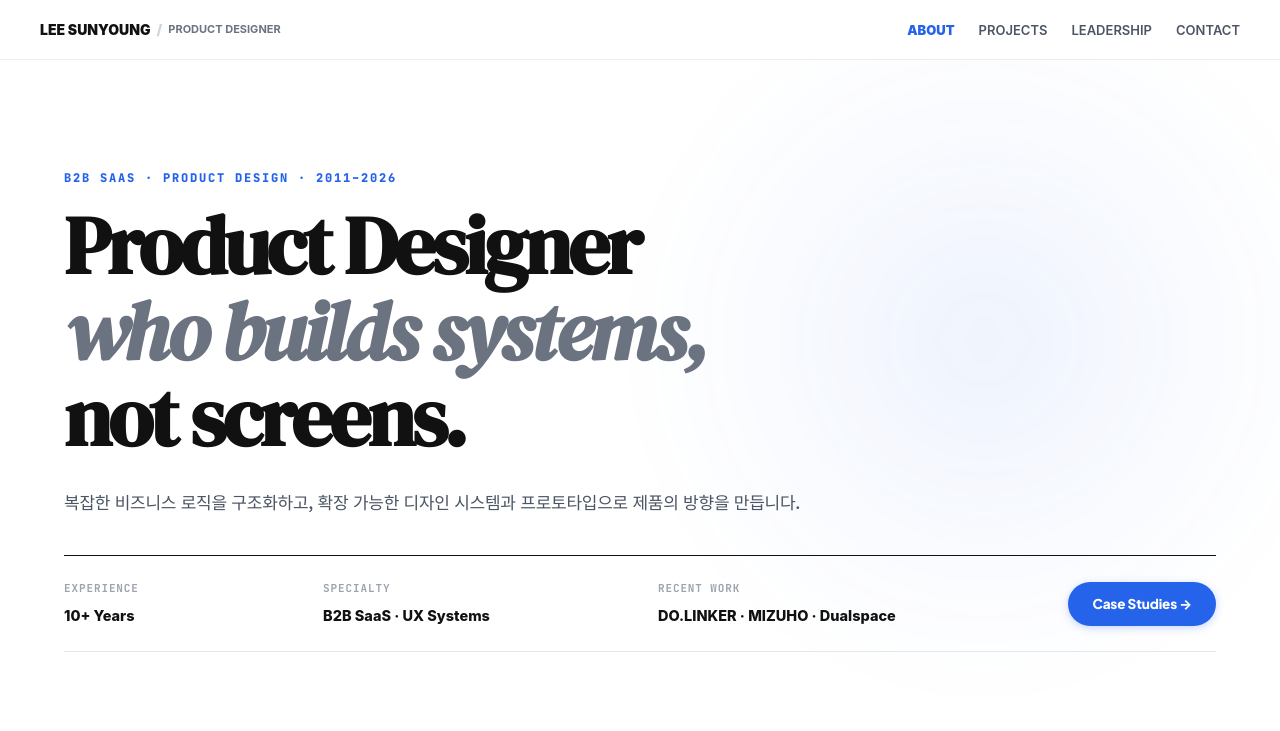
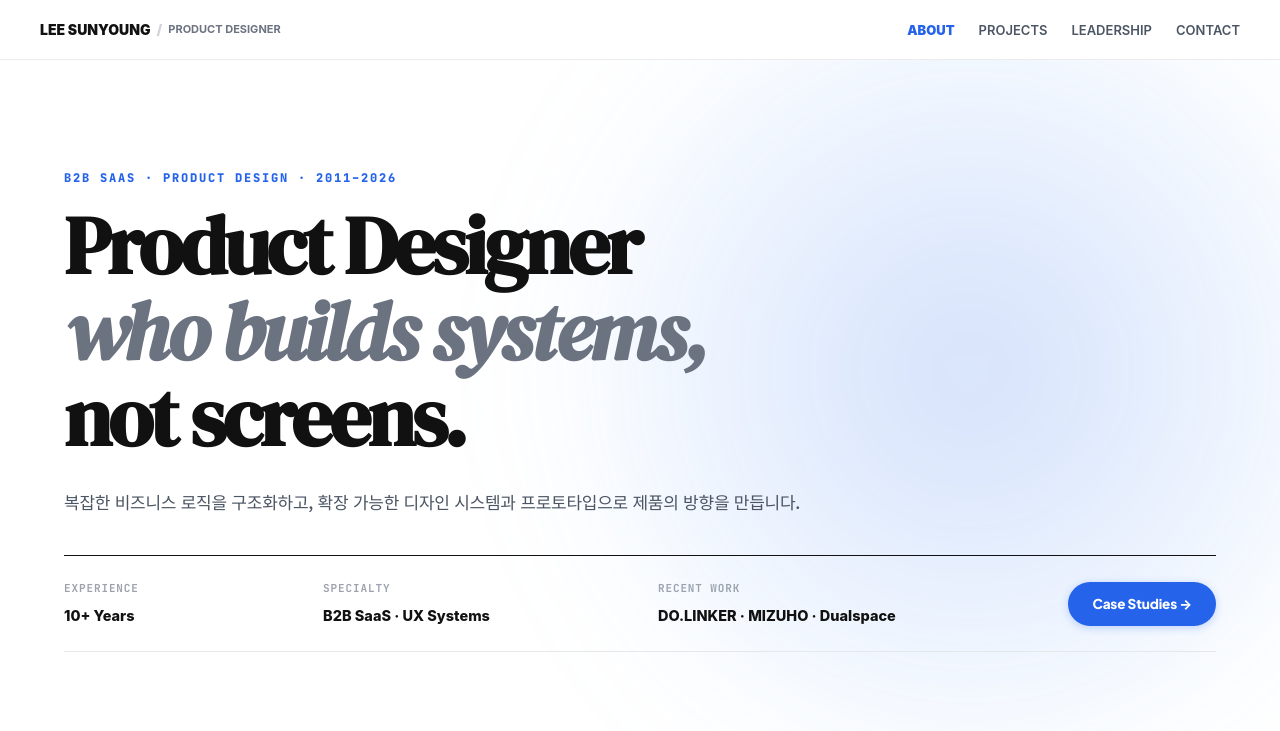
Before and after one commit to mobius38/sylee-portfolio, a React (Vite) app: page / in a window 1280 px wide. Shown: the top 731 px of the page. Built offline with nearby package versions, Linux system fonts and the light colour scheme; the HTML template or start-up script is replaced by a standard one.

Commit message:
style: significantly amplify visibility and scale of ambient blue radial glow orb in Hero section

```diff
--- a/src/components/sections/HeroProfileSection.tsx
+++ b/src/components/sections/HeroProfileSection.tsx
@@ -180,20 +180,20 @@ export function HeroProfileSection({
         overflow: "hidden",
       }}
     >
-      {/* 🌟 Ambient Royal Blue Glow Orb (우측 상단 은은한 깊이감 & 시각적 조화) */}
+      {/* 🌟 Ambient Royal Blue Glow Orb (확실하게 인지되는 프리미엄 앰비언트 광원) */}
       <div
         aria-hidden="true"
         style={{
           position: "absolute",
-          top: "-5%",
-          right: "-5%",
-          width: isMobile ? "340px" : "720px",
-          height: isMobile ? "340px" : "720px",
-          background: "radial-gradient(circle, rgba(37, 99, 235, 0.08) 0%, rgba(37, 99, 235, 0.025) 45%, transparent 70%)",
+          top: isMobile ? "-80px" : "-120px",
+          right: isMobile ? "-80px" : "-120px",
+          width: isMobile ? "440px" : "860px",
+          height: isMobile ? "440px" : "860px",
+          background: "radial-gradient(circle, rgba(37, 99, 235, 0.20) 0%, rgba(59, 130, 246, 0.12) 35%, rgba(96, 165, 250, 0.05) 60%, transparent 75%)",
           borderRadius: "50%",
           pointerEvents: "none",
           zIndex: 0,
-          filter: "blur(30px)",
+          filter: "blur(60px)",
         }}
       />
 
```
